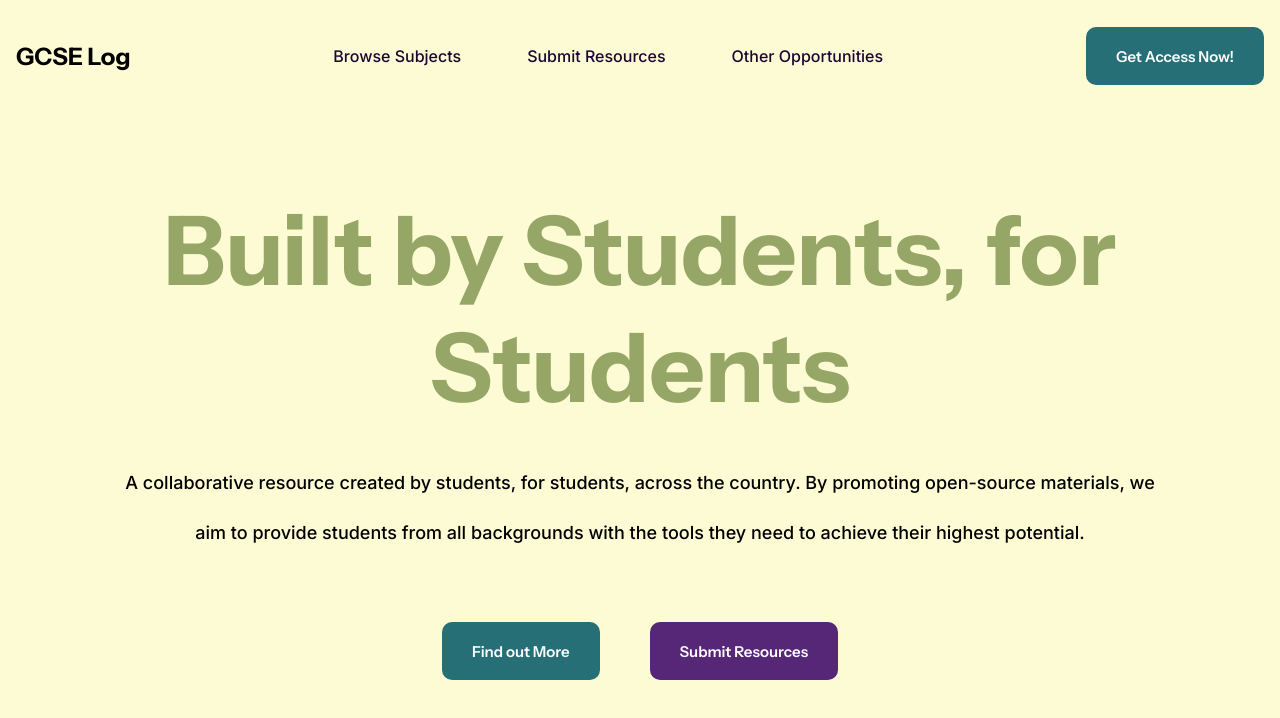
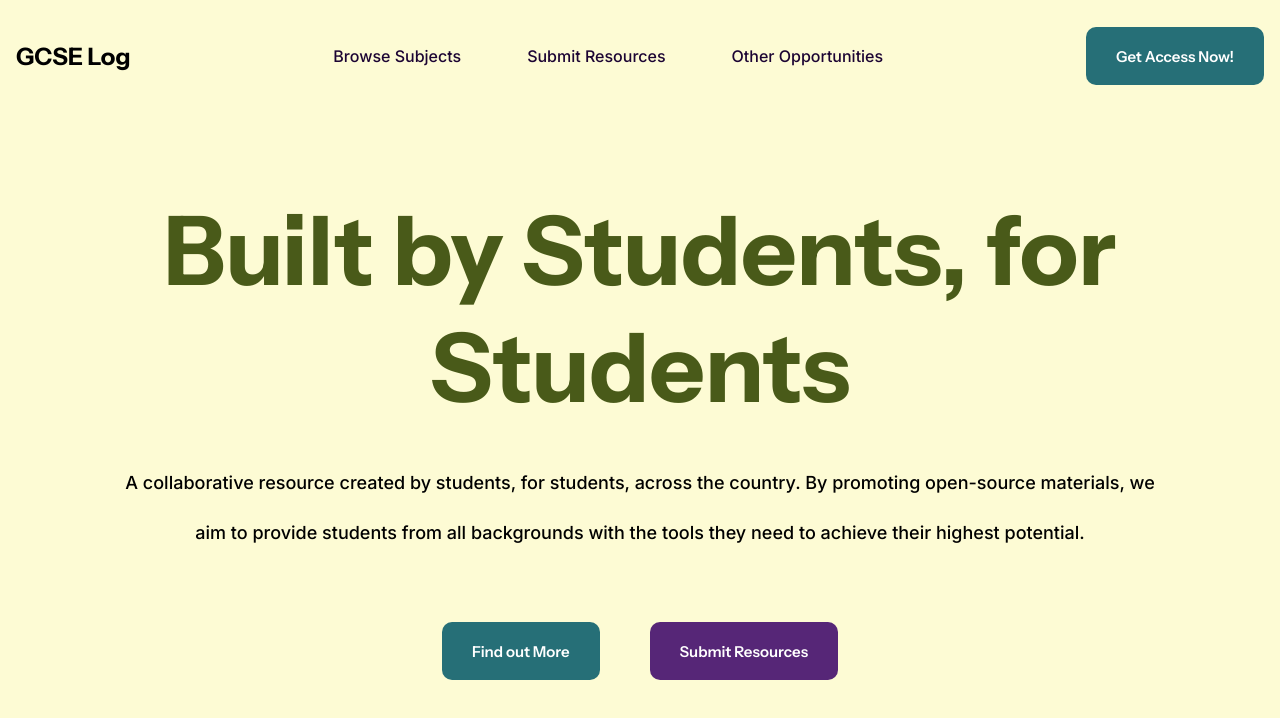
Before and after one commit to githubfan/gcselog, a Next.js app: page / in a window 1280 px wide. Shown: the top 718 px of the page. Built offline with nearby package versions, Linux system fonts and the light colour scheme.

Commit message:
Change Header TItle to ensure better contrast

```diff
--- a/src/app/globals.css
+++ b/src/app/globals.css
@@ -12,7 +12,7 @@ body {
 
 .header-title {
   padding: 1rem;
-  color: #96A667;
+  color: #495A19;
   text-align: center;
   font-size: 6rem;
 }
```
